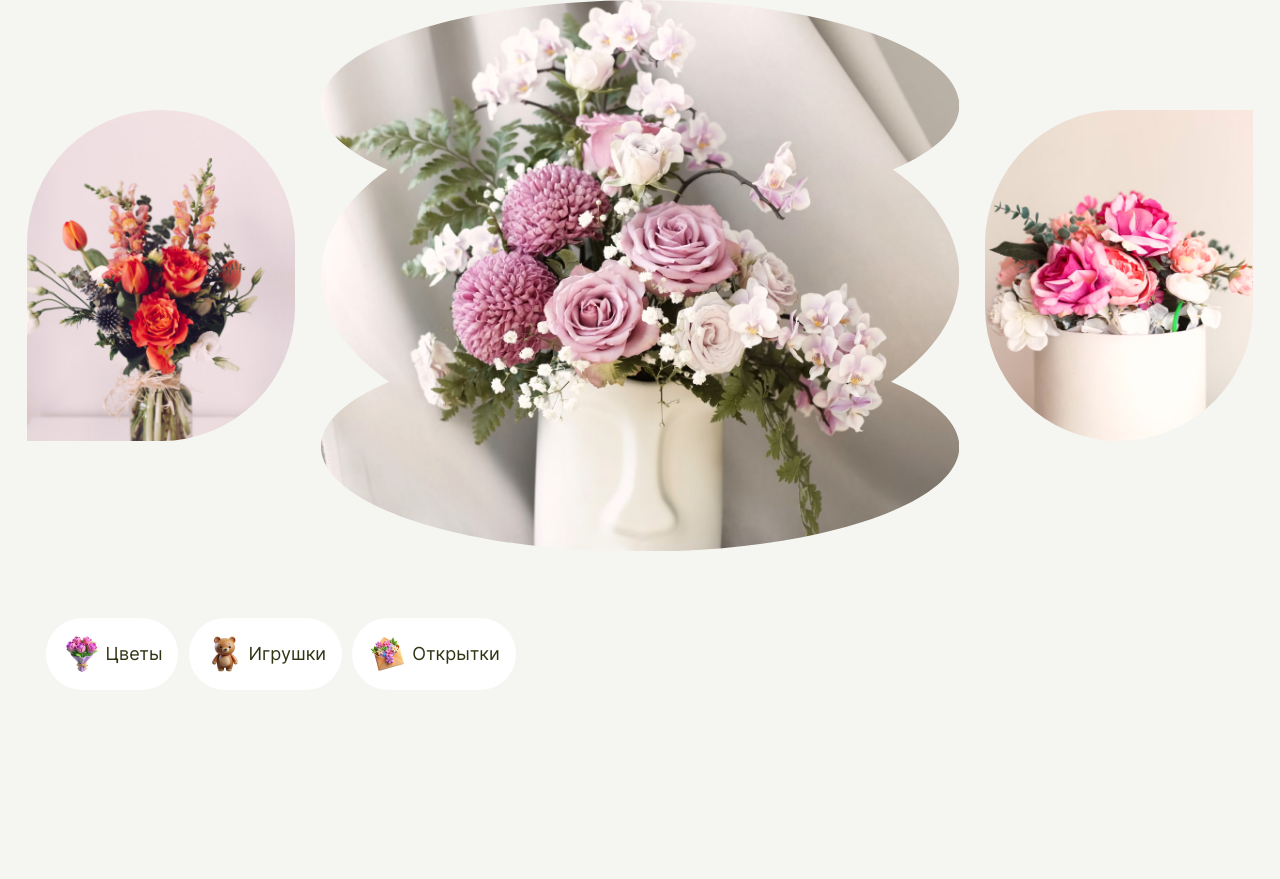
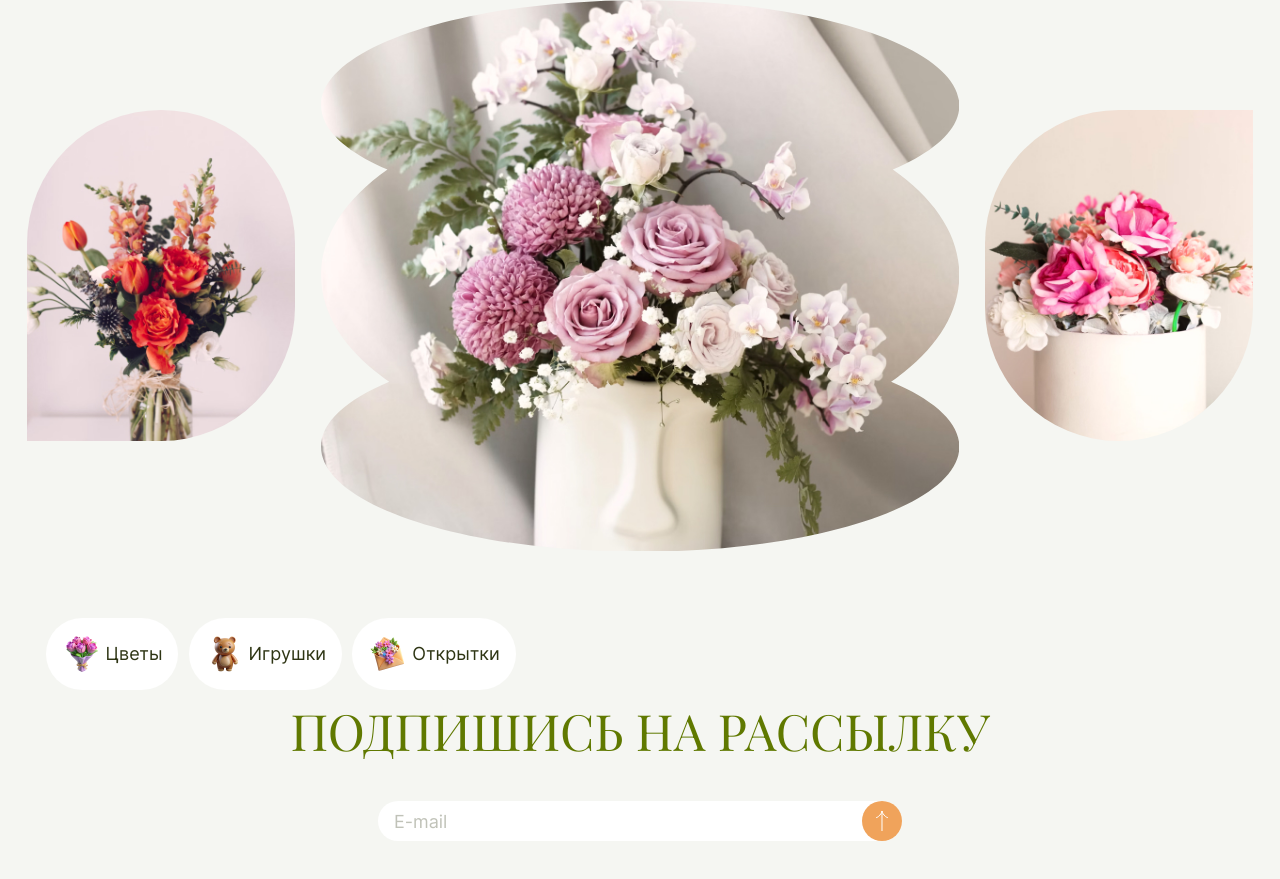
Before and after one commit to Rednata/mirano, a website built with Vite: page index.html in a window 1280 px wide. Shown: the part 387-1266 px from the top of the page. Before the commit the page ends 1088 px from the top, so only its background shows below. Built offline with nearby package versions, Linux system fonts and the light colour scheme.

Commit message:
feat: add subscribe

```diff
--- a/index.html
+++ b/index.html
@@ -37,9 +37,10 @@
       <section class="hero">
         <div class="container">
           <div class="hero__head-group">
-            <h1 class="hero__title">
+            <h1 class="visually-hidden">Магазин цветов Mirano</h1>
+            <p class="hero__title">
               Авторские букеты
-            </h1>
+            </p>
             <p class="hero__subtitle">
               и подарки
             </p>
@@ -64,6 +65,7 @@
 
       <section class="filter">
         <div class="container">
+          <h2 class="visually-hidden">Параметры для выбора</h2>
           <form class="filter__form">
             <fieldset class="filter__fieldset">
               <input class="filter__input"  type="radio" value="flowers" name="goods" id="flowers">
@@ -83,6 +85,20 @@
         </div>
 
       </section>
+
+      <section class="subscribe">
+        <div class="container">
+          <h2 class="subscribe__title">ПОдпишись на рассылку</h2>
+          <form action="#" class="subscribe__form">
+            <input class="subscribe__input" type="email" name="email" placeholder="E-mail">
+            <button class="subscribe__button">
+              <svg width="20" height="20" viewBox="0 0 20 20" fill="none" xmlns="http://www.w3.org/2000/svg">
+                <path d="M13.3333 4.16663C13.3333 4.78496 13.9442 5.70829 14.5625 6.48329C15.3575 7.48329 16.3075 8.35579 17.3967 9.02163C18.2133 9.52079 19.2033 9.99996 20 9.99996M20 9.99996C19.2033 9.99996 18.2125 10.4791 17.3967 10.9783C16.3075 11.645 15.3575 12.5175 14.5625 13.5158C13.9442 14.2916 13.3333 15.2166 13.3333 15.8333M20 9.99996H4.76837e-07" stroke="white" />
+              </svg>
+            </button>
+          </form>
+        </div>
+      </section>
     </main>
 
     <footer class="footer">
--- a/src/scss/_base.scss
+++ b/src/scss/_base.scss
@@ -99,5 +99,6 @@ iframe {
   max-width: 1354px;
   padding: 0 27px;
   margin: 0 auto;
+  width: 100%;
   // border: 1px solid red;
 }
--- a/src/scss/index.scss
+++ b/src/scss/index.scss
@@ -3,5 +3,6 @@
 @use './modules/header.scss';
 @use './modules/hero.scss';
 @use './modules/filter.scss';
+@use './modules/subscribe.scss';
 
 @import 'normalize.css';
--- a/src/scss/modules/_filter.scss
+++ b/src/scss/modules/_filter.scss
@@ -40,11 +40,12 @@
 
   &__input {
     appearance: none;
+    opacity: 0;
 
     &:checked+.filter__label {
       background-color: $light-orange;
-      transition: background-color 0.2s;
+      // transition: background-color 0.2s;
+    }
 
-    }
   }
 }
--- a/src/scss/modules/_header.scss
+++ b/src/scss/modules/_header.scss
@@ -46,7 +46,7 @@
   }
 
   &__logo {
-
+    justify-self: center;
   }
 
   &__cart-button {
--- /dev/null
+++ b/src/scss/modules/_subscribe.scss
@@ -0,0 +1,51 @@
+@use '../variables' as *;
+
+.subscribe {
+  margin-bottom: 140px;
+
+  &__title {
+    font-family: $second-family;
+    font-weight: 400;
+    font-size: 50px;
+    line-height: 1.2;
+    text-transform: uppercase;
+    text-align: center;
+    color: $green;
+    margin-bottom: 40px;
+  }
+
+  &__form {
+    position: relative;
+    display: flex;
+    max-width: 524px;
+    height: 40px;
+    margin: 0 auto;
+  }
+
+  &__input {
+    width: 100%;
+    height: 100%;
+    border-radius: 32px;
+    padding: 8px 16px;
+    border: none;
+
+    &::placeholder {
+      color: rgba($dark, .3);
+    }
+  }
+
+  &__button {
+    position: absolute;
+    right: 0;
+    display: flex;
+    align-items: center;
+    justify-content: center;
+    height: 100%;
+    width: 40px;
+    border-radius: 32px;
+    background-color: $light-orange;
+    transform: rotate(-90deg);
+  }
+}
+.container {
+}
```
